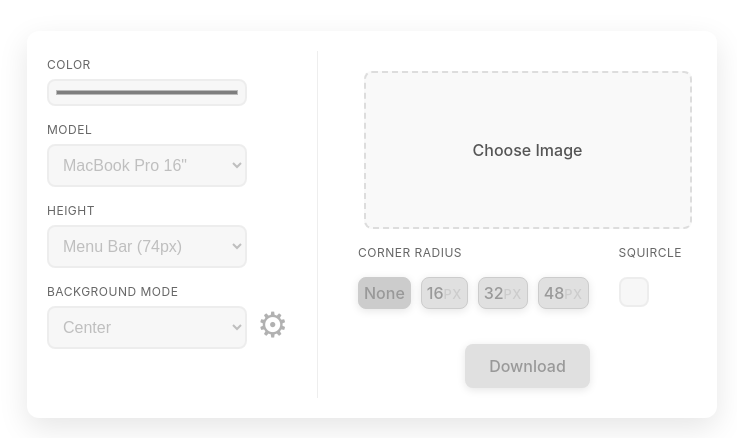
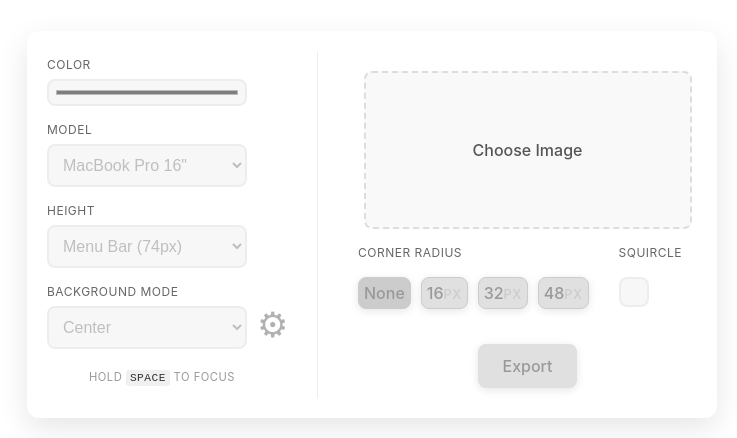
Before and after one commit to finchett/notch-paper, a React (Vite) app: page / in a window 1280 px wide. Shown: the part 362-800 px from the top of the page, without its empty margins (543-1280 px from the left). Built offline with nearby package versions, Linux system fonts and the light colour scheme.

Commit message:
add focus on space

```diff
--- a/src/App.css
+++ b/src/App.css
@@ -25,6 +25,9 @@ body {
     margin: 0;
     cursor: grab;
     user-select: none;
+    transition:
+        opacity 0.4s ease,
+        filter 0.4s ease;
 }
 
 .controls-row {
@@ -423,10 +426,12 @@ input[type="range"] {
     will-change: transform;
     cursor: grab;
     user-select: none;
+    transition: all 0.2s ease;
 }
 
 .processed-image.dragging {
     cursor: grabbing;
+    transition: all 0.01s ease;
 }
 
 .advanced-section {
@@ -518,3 +523,18 @@ input[type="range"] {
 .select-wrapper {
     flex-shrink: 0;
 }
+
+.space-tooltip {
+    font-size: 0.7rem;
+    color: #999;
+    text-align: center;
+    margin-top: 10px;
+}
+
+.space-tooltip code {
+    background: #f0f0f0;
+    padding: 2px 4px;
+    border-radius: 3px;
+    font-family: monospace;
+    color: #333;
+}
--- a/src/App.jsx
+++ b/src/App.jsx
@@ -53,13 +53,37 @@ function AppContent() {
     dispatch({ type: "SET_IMAGE", payload: image });
   }, [image, dispatch]);
 
+  useEffect(() => {
+    const handleKeyDown = (e) => {
+      if (e.code === "Space") {
+        e.preventDefault();
+        dispatch({ type: "SET_LOW_OPACITY", payload: true });
+      }
+    };
+    const handleKeyUp = (e) => {
+      if (e.code === "Space") {
+        dispatch({ type: "SET_LOW_OPACITY", payload: false });
+      }
+    };
+    document.addEventListener("keydown", handleKeyDown);
+    document.addEventListener("keyup", handleKeyUp);
+    return () => {
+      document.removeEventListener("keydown", handleKeyDown);
+      document.removeEventListener("keyup", handleKeyUp);
+    };
+  }, [dispatch]);
+
   return (
     <>
       <div
         className="app"
         ref={appRef}
         onMouseDown={handleMouseDown}
-        style={{ cursor: dragging ? "grabbing" : "grab" }}
+        style={{
+          cursor: dragging ? "grabbing" : "grab",
+          opacity: state.lowOpacity ? 0 : 1,
+          filter: state.lowOpacity ? "blur(10px)" : "none",
+        }}
       >
         <div className="main-layout">
           <Controls />
@@ -76,6 +100,7 @@ function AppContent() {
       <BackgroundPreview
         processedImage={processedImage}
         processing={processing}
+        lowOpacity={state.lowOpacity}
       />
     </>
   );
--- a/src/components/BackgroundPreview.jsx
+++ b/src/components/BackgroundPreview.jsx
@@ -1,6 +1,6 @@
 import React, { useState, useEffect, useRef, useCallback } from "react";
 
-const BackgroundPreview = ({ processedImage, processing }) => {
+const BackgroundPreview = ({ processedImage, processing, lowOpacity }) => {
   const [show, setShow] = useState(false);
   const firstLoad = useRef(true);
   const [zoom, setZoom] = useState(1);
@@ -10,6 +10,14 @@ const BackgroundPreview = ({ processedImage, processing }) => {
   const [dragStart, setDragStart] = useState({ x: 0, y: 0 });
   const containerRef = useRef(null);
   const timerRef = useRef(null);
+
+  useEffect(() => {
+    if (lowOpacity) {
+      setZoom(1);
+      setOffsetX(0);
+      setOffsetY(0);
+    }
+  }, [lowOpacity]);
 
   useEffect(() => {
     if (timerRef.current) clearTimeout(timerRef.current);
--- a/src/components/Controls.jsx
+++ b/src/components/Controls.jsx
@@ -327,6 +327,9 @@ const Controls = () => {
           </div>
         </div>
       )}
+      <small className="space-tooltip">
+        Hold <code>space</code> to focus
+      </small>
     </div>
   );
 };
--- a/src/components/FileSection.jsx
+++ b/src/components/FileSection.jsx
@@ -73,7 +73,7 @@ const FileSection = ({
       </div>
 
       <button onClick={downloadImage} disabled={!processedImage}>
-        Download
+        Export
       </button>
     </div>
   );
--- a/src/contexts/AppContext.jsx
+++ b/src/contexts/AppContext.jsx
@@ -24,6 +24,7 @@ const initialState = {
   cornerRadius: 0,
   squircle: false,
   image: null,
+  lowOpacity: false,
 };
 
 // Reducer function to handle state updates
@@ -57,6 +58,8 @@ function appReducer(state, action) {
       return { ...state, squircle: action.payload };
     case "SET_IMAGE":
       return { ...state, image: action.payload };
+    case "SET_LOW_OPACITY":
+      return { ...state, lowOpacity: action.payload };
     default:
       return state;
   }
```
